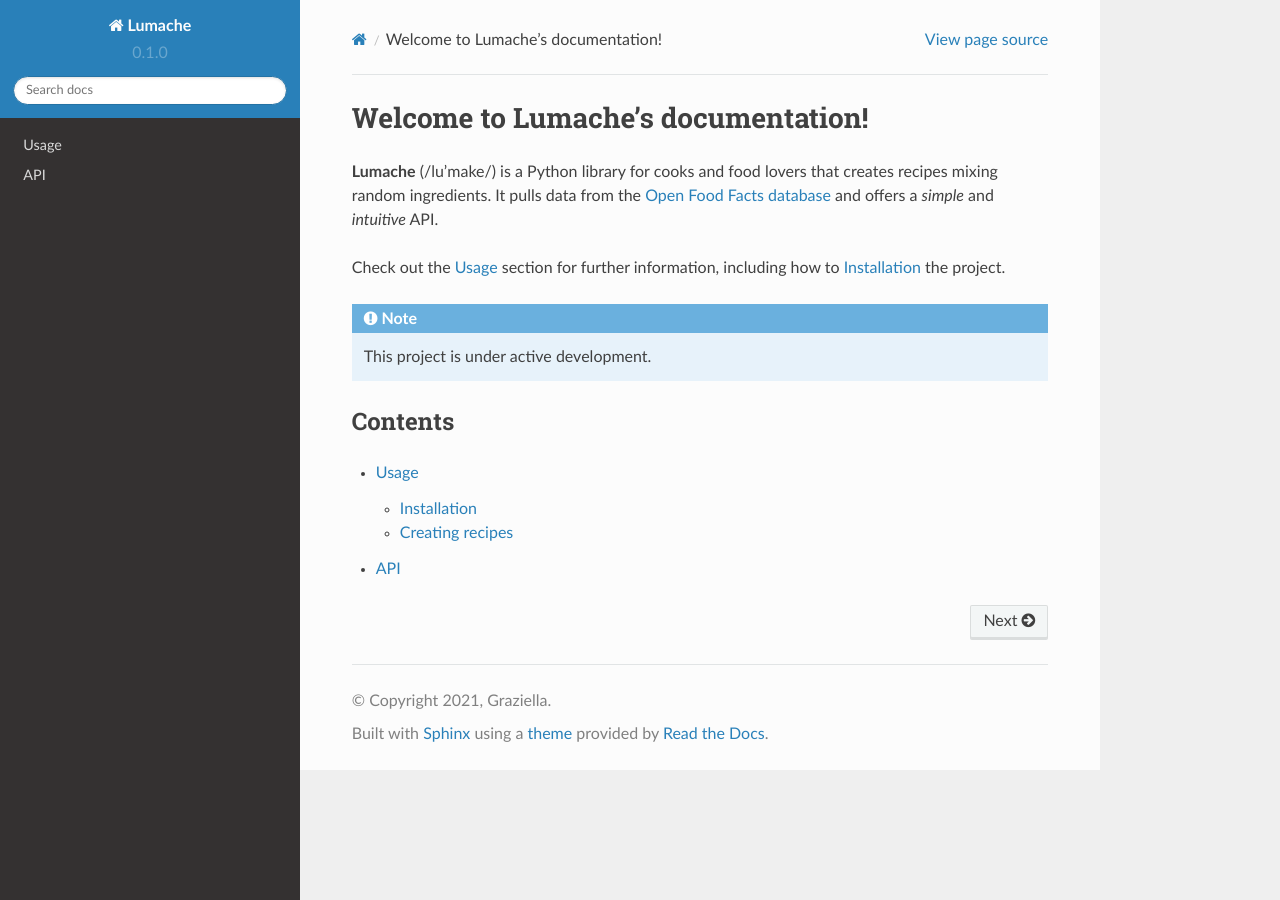
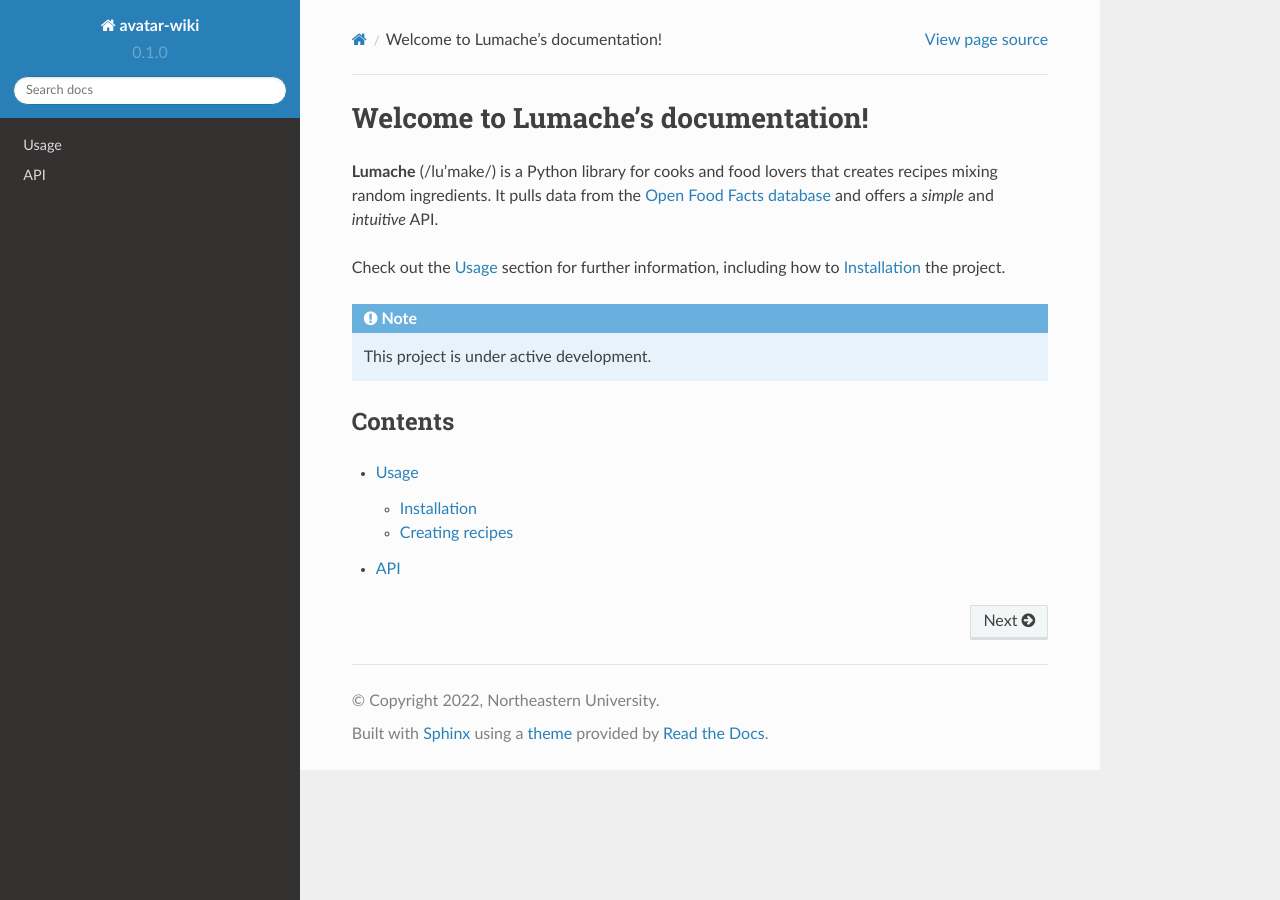
Before and after one commit to davidhnguyen2000/avatar-wiki, a Sphinx documentation site: the page built from docs/source/index.rst, in a window 1280 px wide. Built offline with Sphinx 7.4.7 and the Read the Docs theme 2.0.0, drawn with Linux system fonts in a browser that asks for light colours.

Commit message:
small updates

```diff
--- a/docs/source/conf.py
+++ b/docs/source/conf.py
@@ -2,9 +2,9 @@
 
 # -- Project information
 
-project = 'Lumache'
-copyright = '2021, Graziella'
-author = 'Graziella'
+project = 'avatar-wiki'
+copyright = '2022, Northeastern University'
+author = 'Rui Luo'
 
 release = '0.1'
 version = '0.1.0'
--- a/pyproject.toml
+++ b/pyproject.toml
@@ -3,6 +3,6 @@
 build-backend = "flit_core.buildapi"
 
 [project]
-name = "lumache"
-authors = [{name = "Graziella", email = "graziella@lumache"}]
+name = "avatar-wiki"
+authors = [{name = "Rui Luo", email = "luo.rui@northeastern.edu"}]
 dynamic = ["version", "description"]
```
Also changed, not shown: 1 other file.
